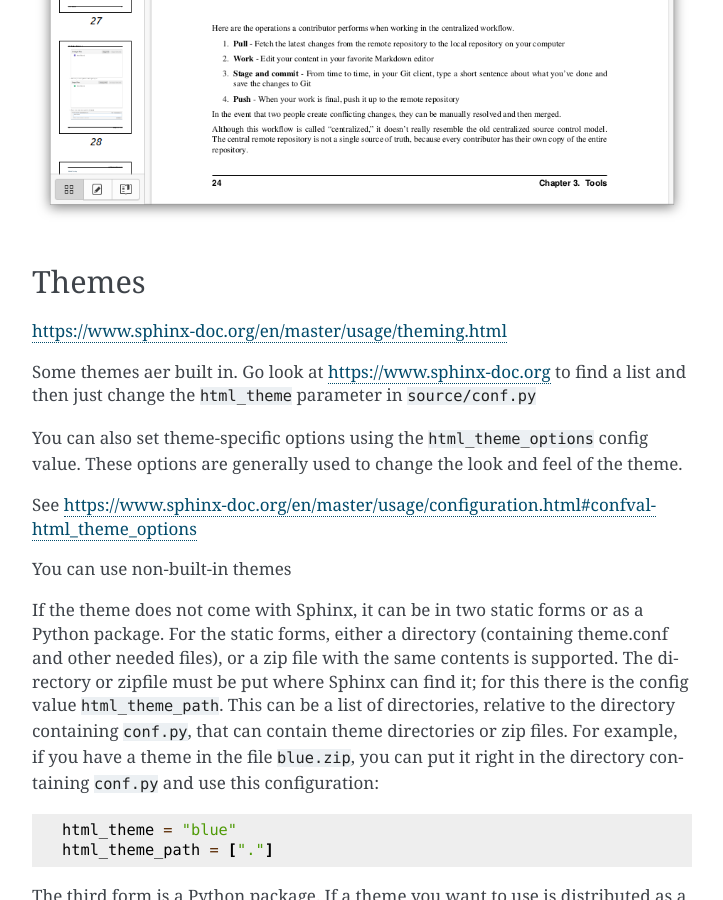
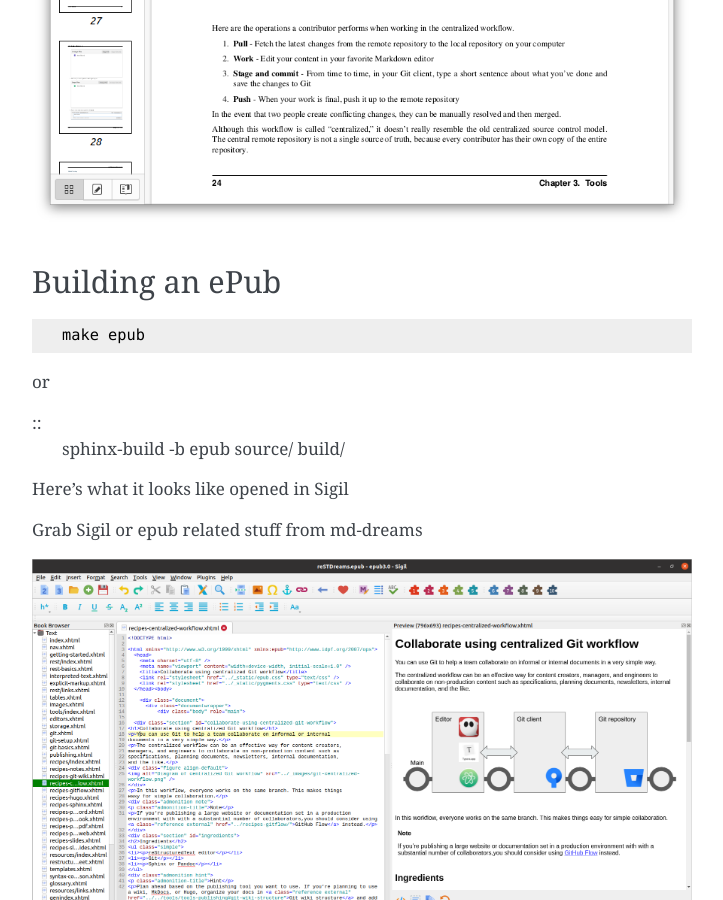
Before and after one commit to pconrad-fb/restructured-dreams, a Sphinx documentation site: the page built from source/recipes/recipes-sphinx.rst, in a window 1280 px wide and 900 px high, scrolled down 4749 px. Shown: the whole window, without its empty margins (388-1111 px from the left). Built offline with Sphinx 7.4.7, drawn with Linux system fonts in a browser that asks for light colours.

Commit message:
Added epub thing to Sphinx recipe

```diff
--- a/source/recipes/recipes-sphinx.rst
+++ b/source/recipes/recipes-sphinx.rst
@@ -165,6 +165,25 @@
 
 .. image:: ../../img/sphinx-latex-pdf.png
 
+Building an ePub
+----------------
+
+::
+
+    make epub
+
+or
+
+::
+    sphinx-build -b epub source/ build/
+
+Here's what it looks like opened in Sigil
+
+Grab Sigil or epub related stuff from md-dreams
+
+.. image:: ../../img/sphinx-epub-in-sigil.png
+
+
 Themes
 ------------
 
```
Also changed, not shown: img/sphinx-epub-in-sigil.png (added).
